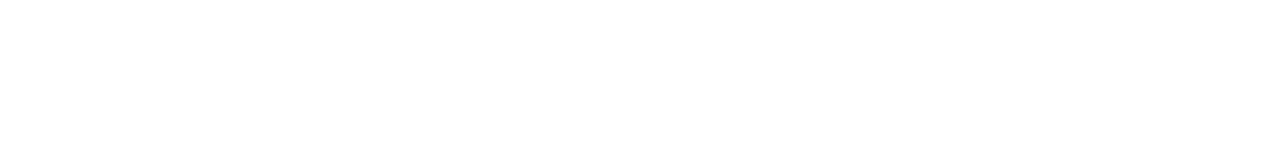
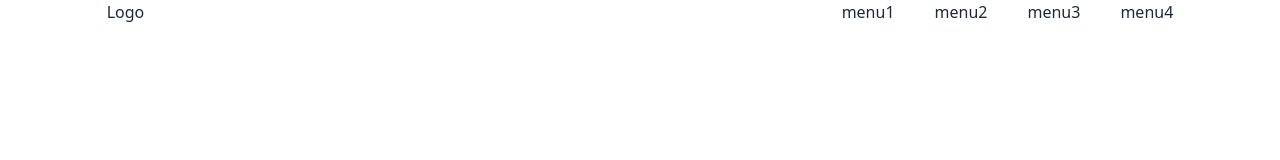
Before and after one commit to nexgensoft0/sports-club, a plain HTML site: page index.html in a window 1280 px wide. Drawn offline with nearby package versions, Linux system fonts and the light colour scheme.

Commit message:
logo and menu added

```diff
--- a/index.html
+++ b/index.html
@@ -1,13 +1,29 @@
 <!DOCTYPE html>
 <html lang="en">
-<head>
-    <meta charset="UTF-8">
-    <meta name="viewport" content="width=device-width, initial-scale=1.0">
+  <head>
+    <meta charset="UTF-8" />
+    <meta name="viewport" content="width=device-width, initial-scale=1.0" />
     <title>Sports Club</title>
-</head>
-<body>
-    <header></header>
+    <link
+      href="https://cdn.jsdelivr.net/npm/daisyui@4.12.23/dist/full.min.css"
+      rel="stylesheet"
+      type="text/css"
+    />
+    <script src="https://cdn.tailwindcss.com"></script>
+  </head>
+  <body>
+    <header>
+      <nav class="flex justify-between mx-auto w-10/12">
+        <h1>Logo</h1>
+        <ul class="flex gap-10">
+          <li><a href="">menu1</a></li>
+          <li><a href="">menu2</a></li>
+          <li><a href="">menu3</a></li>
+          <li><a href="">menu4</a></li>
+        </ul>
+      </nav>
+    </header>
     <main></main>
     <footer></footer>
-</body>
+  </body>
 </html>
--- /dev/null
+++ b/tailwind.config.js
@@ -0,0 +1,8 @@
+/** @type {import('tailwindcss').Config} */
+module.exports = {
+  content: ["./src/**/*.{html,js}"],
+  theme: {
+    extend: {},
+  },
+  plugins: [],
+};
```
